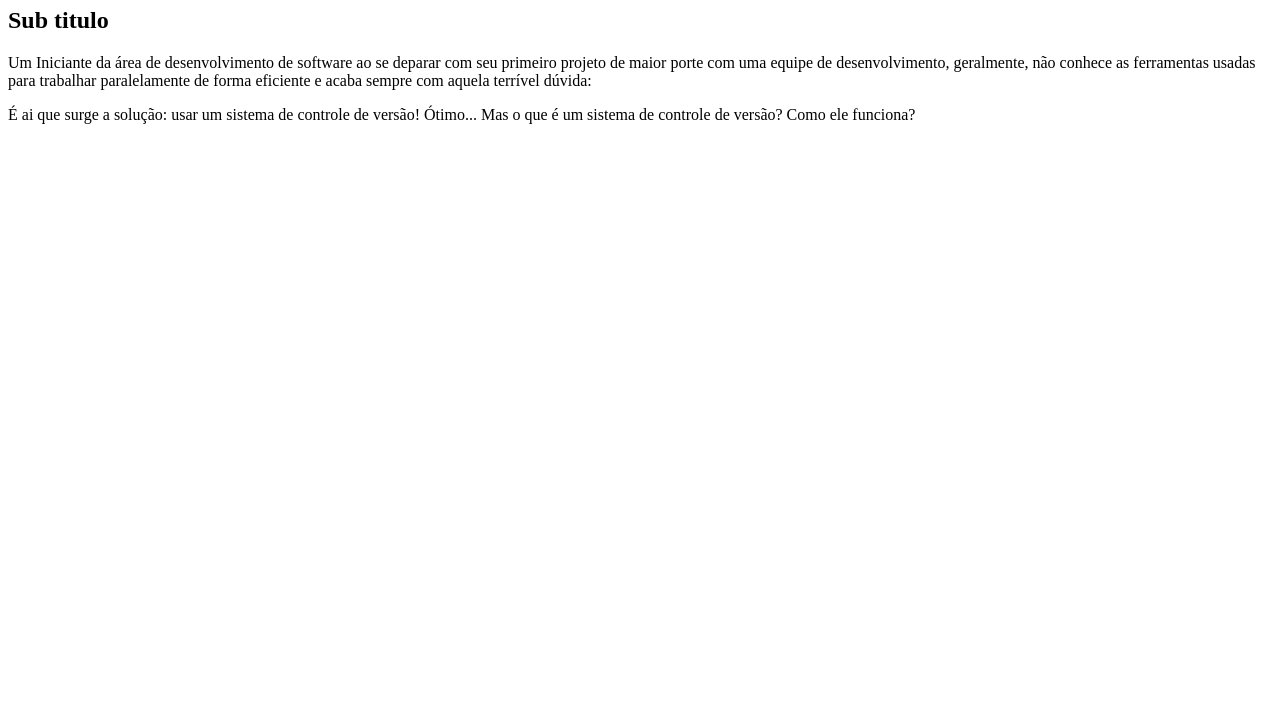
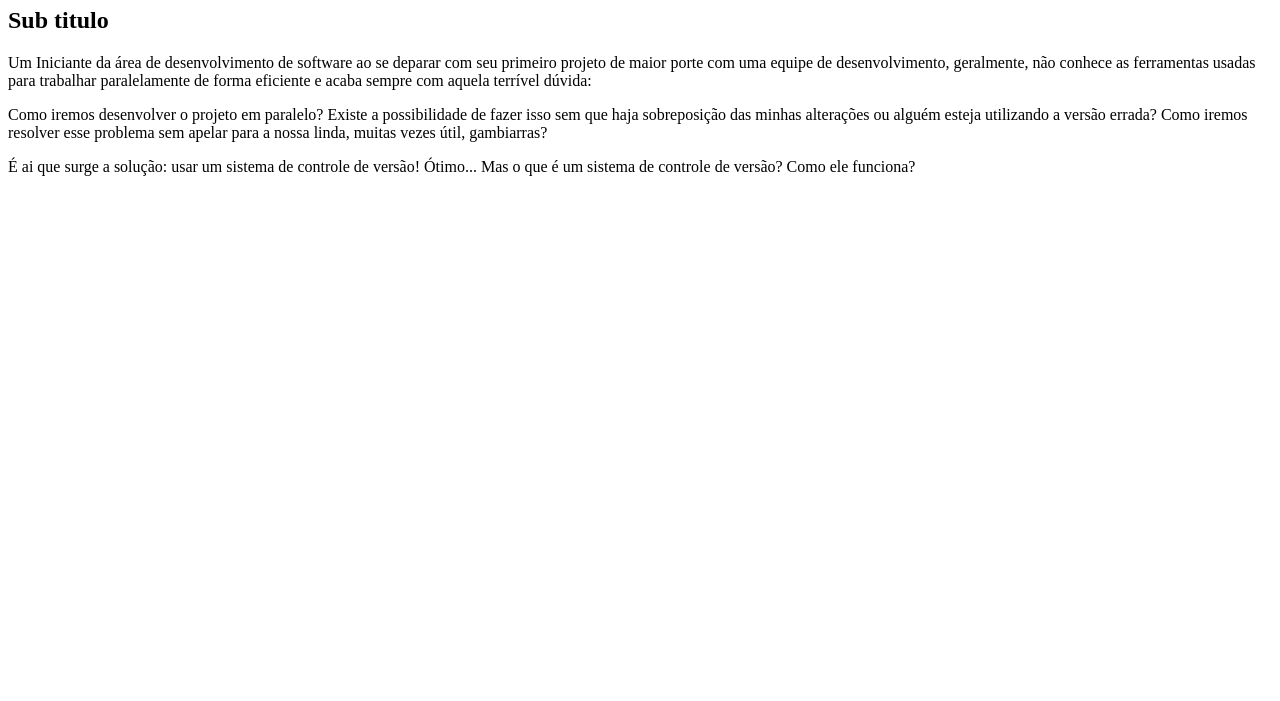
Before and after one commit to ap0ca1ip53/curso-git, a plain HTML site: page index.html in a window 1280 px wide. Shown: the part 99-800 px from the top of the page. Drawn offline with Linux system fonts and the light colour scheme.

Commit message:
Novas alterações no index.html

```diff
--- a/index.html
+++ b/index.html
@@ -7,5 +7,6 @@
 	<h1>Titulo 1</h1>
 	<h2>Sub titulo</h2>
 	<p>Um Iniciante da área de desenvolvimento de software ao se deparar com seu primeiro projeto de maior porte com uma equipe de desenvolvimento, geralmente, não conhece as ferramentas usadas para trabalhar paralelamente de forma eficiente e acaba sempre com aquela terrível dúvida:</p>
+	<p>Como iremos desenvolver o projeto em paralelo? Existe a possibilidade de fazer isso sem que haja sobreposição das minhas alterações ou alguém esteja utilizando a versão errada?  Como iremos resolver esse problema sem apelar para a nossa linda, muitas vezes útil, gambiarras?</p>
 	<p>É ai que surge a solução: usar um sistema de controle de versão! Ótimo... Mas o que é um sistema de controle de versão? Como ele funciona? </p>
 </body>
```
